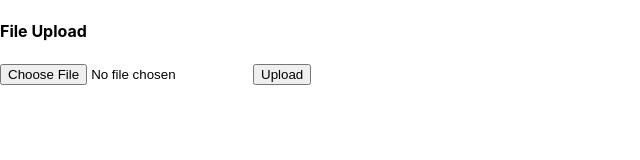
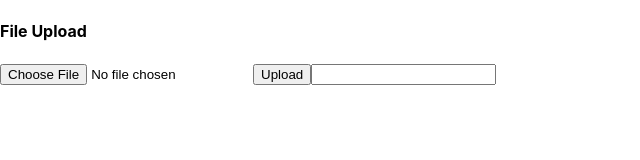
Before and after one commit to skipzero/svg-animation-tool, a React (Create React App) app: page / in a window 1280 px wide. Shown: the top 160 px of the page, without its empty margins (0-640 px from the left). Built offline with nearby package versions, Linux system fonts and the light colour scheme.

Commit message:
added svg blob for upload

```diff
--- a/src/App.js
+++ b/src/App.js
@@ -1,35 +1,22 @@
-import React, {useState} from 'react';
-import axios from 'axios';
+import React, {useState, useRef} from 'react';
 import './App.css';
 
 function App() {
   const [file, setFile] = useState();
-  function handleChange(event) {
-    setFile(event.target.files[0])
-  }
+  const refFile = useRef();
 
   function handleSubmit(event) {
-    event.preventDefault();
-    const url = 'http://localhost:3000/uploadFile'
-    const formData = new FormData();
-    formData.append('file', file)
-    formData.append('fileName', file.name);
-    const config = {
-      headers: {
-        'content-type': 'multipart/form-data',
+    const svgFile = refFile.current.files[0]
+    const fileUrl = window.URL.createObjectURL(svgFile);
+    setFile(fileUrl);
 
-      },
-    };
-    axios.post(url, formData, config).then(res => {
-      console.log(res.data)
-    })
   }
-  return (
-    <form onSubmit={handleSubmit}>
-      <h4>File Upload</h4>
-      <input type="file" onChange={handleChange}/>
-      <button typ="submit">Upload</button>
-    </form>
+  return (<>
+    <h4> File Upload </h4> <input type="file" ref={refFile} onChange={handleSubmit}/>
+    <button type = "submit" > Upload </button>
+    <input value={file}></input>
+    <img src={file}></img>
+    </>
   );
 }
 
```
